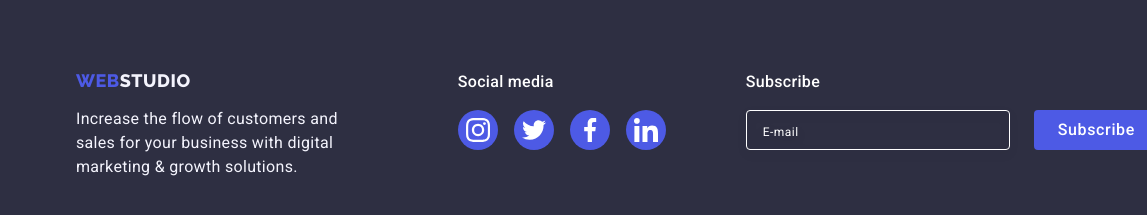
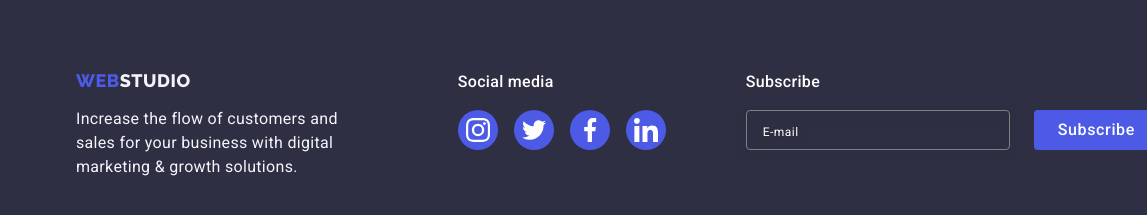
Before and after one commit to lera2342/goit-markup-hw-07, a plain HTML site: page index.html in a window 1280 px wide. Shown: the part 2935-3150 px from the top of the page, 0-1147 px from the left. Drawn offline with nearby package versions, Linux system fonts and the light colour scheme.

Commit message:
commit 31

```diff
--- a/css/media.css
+++ b/css/media.css
@@ -409,7 +409,7 @@
 
     .online-input {
         width: 264px;
-        opacity: 0.3;
+        /* opacity: 0.3; */
     }
 
     .form-footer {
--- a/css/styles.css
+++ b/css/styles.css
@@ -895,8 +895,10 @@ padding-bottom: 96px;
     }
 
     .online-input {
-        width: 320px;
-        opacity: 0.3;
+        /* width: 320px;
+        opacity: 0.3; */
+        color: #FFFFFF;
+        border-color: gray;
     }
 
     .form-footer {
@@ -910,7 +912,7 @@ padding-bottom: 96px;
     }
 
     /* ---------MODAL--------- */
-
+.backdrop
     .modal {
         width: 320px;
         min-height: 584px;
```
